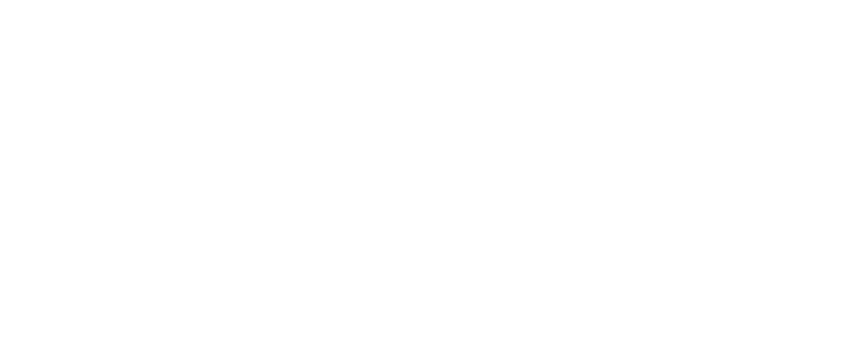
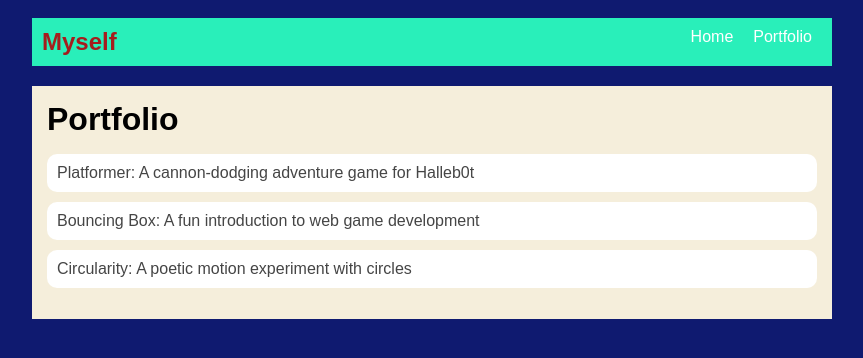
Before and after one commit to makaylawinfield-cyprt/makaylawindield-cyprt.github.io, a plain HTML site: page portfolio.html in a window 1280 px wide. Shown: the whole page, without its empty margins (208-1071 px from the left). Drawn offline with Linux system fonts and the light colour scheme.

Commit message:
portfolio

```diff
--- a/portfolio.html
+++ b/portfolio.html
@@ -0,0 +1,42 @@
+<!DOCTYPE html>
+<html>
+  <head>
+    <title>Things about me</title>
+    <link rel="stylesheet" href="style.css" />
+  </head>
+
+  <body>
+    <!-- All content goes here -->
+    <div id="all-contents">
+        <nav>
+            <h1>Myself</h1>
+            <ul id="nav-ul">
+                <li class="nav-li">
+                    <a href="index.html">Home</a>
+                </li>
+                <li class="nav-li">
+                    <a href="portfolio.html">Portfolio</a>
+                </li>
+            </ul>
+        </nav>
+
+        <main>
+            <div class="content">
+                <h1>Portfolio</h1>
+                <ul id="portfolio">
+                    <li>
+                        <a href="fsd-projects/platformer/">Platformer: A cannon-dodging adventure game for Halleb0t</a>
+                    </li>
+                    <li>
+                        <a href="fsd-projects/bouncing-box/">Bouncing Box: A fun introduction to web game development</a>
+                    </li>
+                    <li>
+                        <a href="fsd-projects/circularity/">Circularity: A poetic motion experiment with circles</a>
+                    </li>
+                </ul>
+            </div>
+        </main>
+
+    </div>
+  </body>
+</html>
--- a/style.css
+++ b/style.css
@@ -75,3 +75,28 @@ main {
 h2, h3 {
     margin: 0px;
 }
+/* Portfolio styles */
+.content h1 {
+  color: black;
+}
+
+#portfolio {
+  list-style-type: none;
+  padding-left: 0;
+}
+
+#portfolio li {
+  background: #fff;
+  padding: 10px;
+  border-radius: 10px;
+  margin-bottom: 10px;
+}
+
+#portfolio li:hover {
+  background: #eee;
+}
+
+#portfolio a {
+  text-decoration: none;
+  color: #454545;
+}
```
